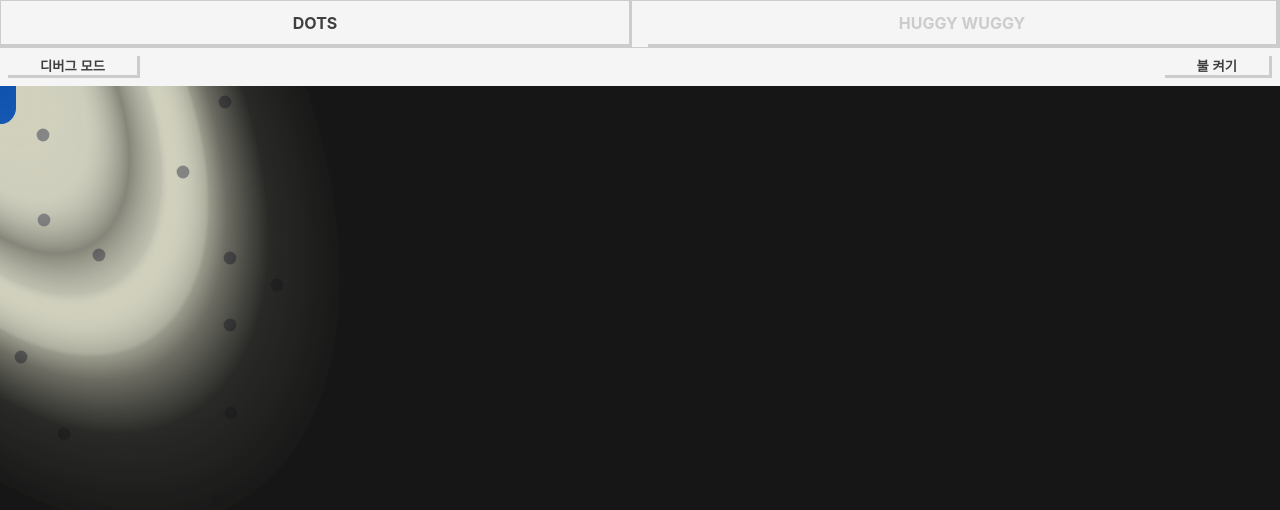
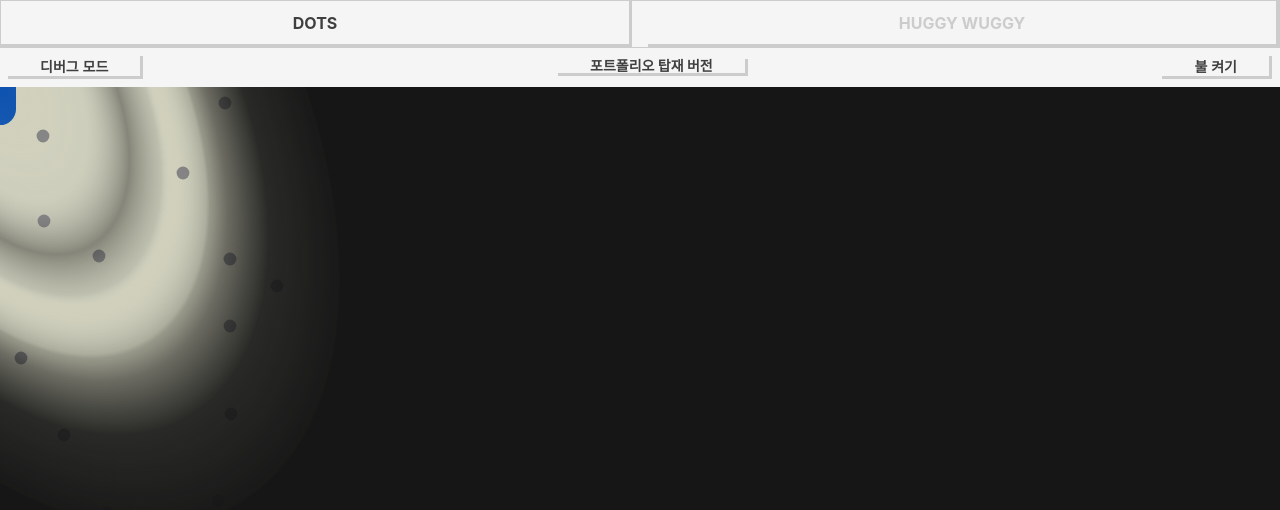
Before and after one commit to RAREBEEF/interactive, a React (Create React App) app: page /huggywuggy in a window 1280 px wide. Shown: the top 510 px of the page. Built offline with nearby package versions, Linux system fonts and the light colour scheme.

Commit message:
Huggy Wuggy 디버그 사분면 기준 변경 및 기타 업데이트 - Huggy Wuggy 디버그 모드 사분면 기준을 몸통으로 변경 - Huggy Wuggy 포폴 버전 링크 버튼 추가 - README.md 오타 수정 및 보완

```diff
--- a/src/pages/Dots.module.scss
+++ b/src/pages/Dots.module.scss
@@ -33,6 +33,7 @@
     }
 
     .toggle-debug {
+      font-size: 14px;
       word-break: keep-all;
       color: var.$darkgray;
       font-weight: 700;
--- a/src/pages/HuggyWuggy.module.scss
+++ b/src/pages/HuggyWuggy.module.scss
@@ -37,7 +37,10 @@
       font-weight: 700;
     }
 
-    .toggle-btn {
+    .btn,
+    a {
+      font-size: 14px;
+      text-decoration: none;
       word-break: keep-all;
       color: var.$darkgray;
       font-weight: 700;
--- a/src/pages/HuggyWuggy.tsx
+++ b/src/pages/HuggyWuggy.tsx
@@ -14,6 +14,7 @@ import _ from "lodash";
 import generateId from "../tools/generateId";
 import dotSort from "../tools/dotSort";
 import classNames from "classnames";
+import { Link } from "react-router-dom";
 
 export interface ENV {
   AREA_DIVIDE: number;
@@ -257,6 +258,8 @@ const HuggyWuggy = () => {
       const { BODY_HEIGHT, LIMBS_WIDTH } = env;
       const [bodyX, bodyY] = bodyPos;
       const [mouseX, mouseY] = mousePos;
+      // 몸통 위치 계산에 사용할 마우스 위치값
+      // 실제 마우스 위치보다 조금 아래로 잡아서 손을 아래보다 위로 더 뻗을 수 있도록 조절하기 위함
       const mouseBodyX = mouseX;
       const mouseBodyY = mouseY + BODY_HEIGHT;
 
@@ -302,7 +305,7 @@ const HuggyWuggy = () => {
         quadrant3: Array<DotDistance> = [],
         quadrant4: Array<DotDistance> = [];
 
-      // 각 점과 마우스 사이 거리 계산 후 사분면으로 나눠서 저장
+      // 각 점과 몸통 사이 거리 계산 후 사분면으로 나눠서 저장
       for (const [id, dot] of Object.entries(dots)) {
         const { x: dotX, y: dotY } = dot;
         const [bodyX, bodyY] = bodyPos;
@@ -327,7 +330,7 @@ const HuggyWuggy = () => {
         }
       }
 
-      // 각 사분면의 점들을 마우스 거리 가까운 순으로 정렬
+      // 각 사분면의 점들을 몸통과 가까운 순으로 정렬
       const sortedQuadrant1 = sortFx(quadrant1),
         sortedQuadrant2 = sortFx(quadrant2),
         sortedQuadrant3 = sortFx(quadrant3),
@@ -386,6 +389,7 @@ const HuggyWuggy = () => {
                   Math.sign(bodyX - mouseX) * LIMBS_WIDTH * 2) /
                   (LIMBS_WIDTH * 4));
             // 손의 y위치는 마우스와 항상 일정한 거리를 유지한다.
+            // 그래야 손가락으로 마우스 위치를 가리키는 것 처럼 보인다.
             targetY = mouseY + Math.sign(bodyY - mouseY) * LIMBS_WIDTH * 1.5;
           } else {
             targetX = dots[nearDot]?.x;
@@ -902,7 +906,7 @@ const HuggyWuggy = () => {
               ctx.closePath();
               ctx.fill();
 
-              ctx.fillStyle = "black";
+              ctx.fillStyle = "orange";
               ctx.font = "bold 16px Arial";
               ctx.fillText(
                 "hand: " + angle.toFixed(5) + " rad ",
@@ -921,10 +925,10 @@ const HuggyWuggy = () => {
         ctx.strokeStyle = LINE_COLOR;
         ctx.lineWidth = 2;
         ctx.beginPath();
-        ctx.moveTo(0, mouseY);
-        ctx.lineTo(cvsWidth, mouseY);
-        ctx.moveTo(mouseX, 0);
-        ctx.lineTo(mouseX, cvsHeight);
+        ctx.moveTo(0, bodyY);
+        ctx.lineTo(cvsWidth, bodyY);
+        ctx.moveTo(bodyX, 0);
+        ctx.lineTo(bodyX, cvsHeight);
         ctx.stroke();
       });
 
@@ -1121,19 +1125,20 @@ const HuggyWuggy = () => {
     <main ref={containerRef} className={styles.container}>
       <div className={styles["console"]}>
         <button
-          className={classNames(
-            styles["toggle-btn"],
-            isDebug && styles["active"]
-          )}
+          className={classNames(styles["btn"], isDebug && styles["active"])}
           onClick={onToggleDebug}
         >
           {isDebug ? "디버그 모드 끄기" : "디버그 모드"}
         </button>
+        <Link
+          className={styles.btn}
+          to="https://www.rarebeef.co.kr/projects/huggywuggy"
+          target="_blank"
+        >
+          포트폴리오 탑재 버전
+        </Link>
         {!isDebug && (
-          <button
-            className={classNames(styles["toggle-btn"])}
-            onClick={onLightToggle}
-          >
+          <button className={classNames(styles["btn"])} onClick={onLightToggle}>
             {lightOn ? "불 끄기" : "불 켜기"}
           </button>
         )}
```
Also changed, not shown: 1 other file (tests, documents, lock files or other folders).
